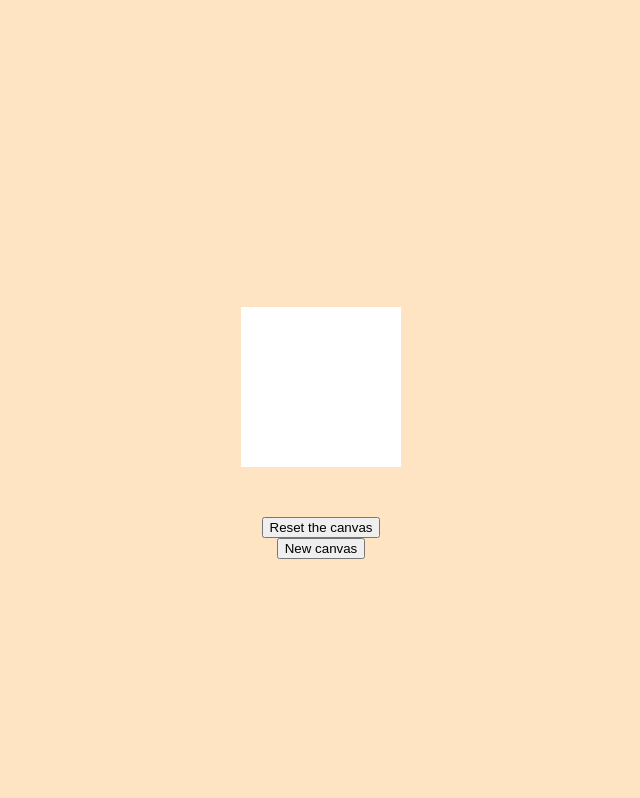
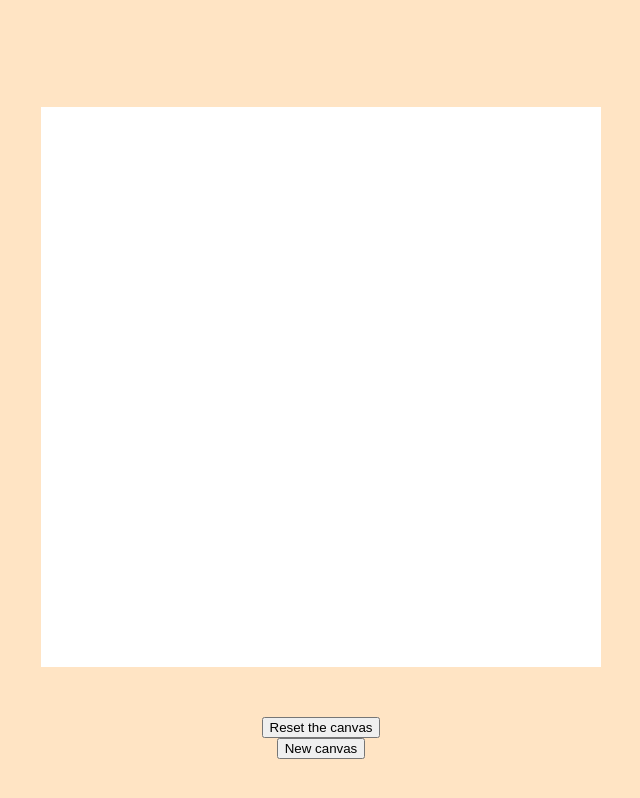
Before and after one commit to jasczajka/etch-a-sketch, a plain HTML site: page index.html in a window 1280 px wide. Shown: the whole page, without its empty margins (319-959 px from the left). Drawn offline with Linux system fonts and the light colour scheme.

Commit message:
make canvas always the same size, only pixels will change

```diff
--- a/myScript.js
+++ b/myScript.js
@@ -9,6 +9,8 @@ function drawCanvas(canvasSize) {
   {
     let newDiv = document.createElement('div');
     newDiv.classList.add('pixel');
+    newDiv.style.height = `calc(70vh / ${canvasSize})`;
+    newDiv.style.width = `calc(70vh / ${canvasSize})`;
     canvas.appendChild(newDiv);
   }
   canvas.style.gridTemplate = `repeat(${canvasSize}, 1fr) / repeat(${canvasSize}, 1fr)`;
--- a/styles.css
+++ b/styles.css
@@ -11,12 +11,12 @@ body
 .container
 {
   display:grid;
+  height: 70vh;
+  width: 70vh;
   grid-template: repeat(16, 1fr) / repeat(16, 1fr);
   margin: 50px;
 }
 .pixel
 {
-  height: 10px;
-  width: 10px;
   background-color: white;
 }
```
